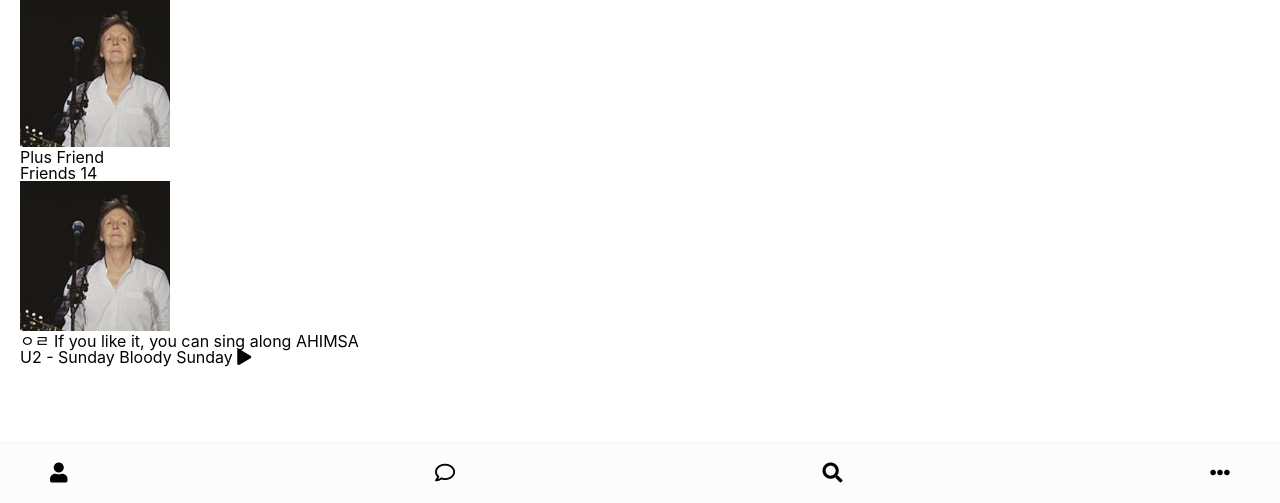
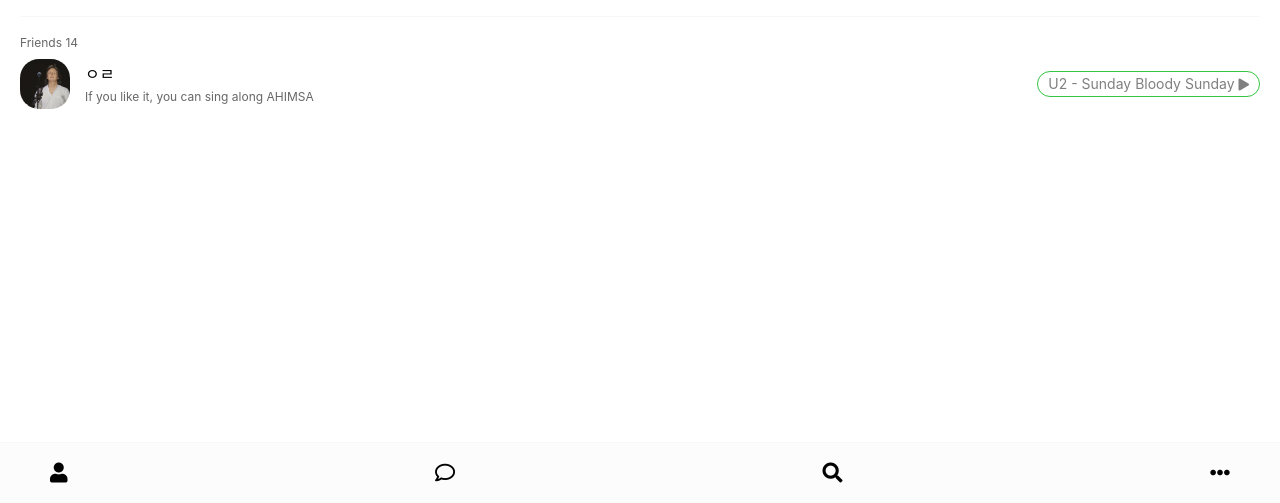
Before and after one commit to skywalker921/kakao-clone, a plain HTML site: page friends.html in a window 1280 px wide. Shown: the part 297-800 px from the top of the page. Drawn offline with Linux system fonts and the light colour scheme.

Commit message:
20200120

```diff
--- /dev/null
+++ b/CSS/friend.css
@@ -0,0 +1,68 @@
+.friend {
+  display: flex;
+  justify-content: space-between;
+  align-items: center;
+}
+
+.friend .friend__avatar {
+  width: 50px;
+  border-radius: 38%;
+}
+
+.message .message__avatar {
+  width: 50px;
+  border-radius: 38%;
+}
+
+.friend__avatar.g-avatar {
+  width: 70px;
+}
+
+.friend__avatar.m-avatar {
+  width: 60px;
+}
+
+.friend .friend__column {
+  display: flex;
+  align-items: center;
+}
+/* .클래스 붙여서 쓰면 이 클래스를 둘 다 가진 요소에 적용된다는 의미. 한 칸 띄어 쓰면 자식 요소를 의미. */
+
+.friend .friend__avatar {
+  margin-right: 15px;
+}
+
+.friend__content .friend__name {
+  display: block;
+  margin-bottom: 5px;
+}
+
+.friend__content .friend__status,
+.friend__content .friend__bottom-text,
+.friend .chat__timestamp {
+  opacity: 0.6;
+}
+
+.friend__content .friend__bottom-text {
+  font-size: 14px;
+}
+
+.friend__content .friend__status,
+.friend .chat__timestamp {
+  font-size: 12px;
+}
+
+.friend .friend__now-listening {
+  padding: 5px 10px;
+  border: 1.5px solid #35c541;
+  border-radius: 15px;
+  font-size: 14px;
+}
+
+.friend__now-listening span {
+  opacity: 0.5;
+}
+
+.friend__now-listening i {
+  font-size: 12px;
+}
--- /dev/null
+++ b/CSS/friends.css
@@ -0,0 +1,13 @@
+.friends .friends__plus {
+  padding: 20px 0;
+  border-bottom: 1px solid #f7f7f7;
+  border-top: 1px solid #f7f7f7;
+  margin: 20px 0;
+}
+
+.friends__plus .friends__title,
+.friends__list .friends__title {
+  font-size: 12px;
+  opacity: 0.6;
+  margin-bottom: 10px;
+}
--- a/CSS/nav-bar.css
+++ b/CSS/nav-bar.css
@@ -16,3 +16,22 @@
 .nav i {
   font-size: 20px;
 }
+
+.nav .nav__list-link {
+  position: relative;
+}
+
+.nav .nav__badge {
+  position: absolute;
+  top: -10px;
+  right: -7px;
+  color: white;
+  font-size: 12px;
+  background-color: #dc5d46;
+  width: 18px;
+  height: 18px;
+  display: flex;
+  justify-content: center;
+  align-items: center;
+  border-radius: 50%;
+}
--- a/CSS/styles.css
+++ b/CSS/styles.css
@@ -3,6 +3,8 @@
 @import "status-bar.css";
 @import "header.css";
 @import "nav-bar.css";
+@import "friend.css";
+@import "friends.css";
 
 * {
   box-sizing: border-box;
@@ -18,4 +20,5 @@ body {
 
 a {
   color: inherit;
+  text-decoration: none;
 }
--- a/friends.html
+++ b/friends.html
@@ -40,7 +40,7 @@
     </header>
     <main class="friends">
       <header class="friends__header">
-        <div class="friends__friend friend friend--lg">
+        <div class="friends__friend friend">
           <div class="friend__column">
             <img
               src="images/me.jpg"
@@ -60,11 +60,7 @@
         <h5 class="friends__title">Plus Friend</h5>
         <div class="friends__friend friend">
           <div class="friend__column">
-            <img
-              src="images/me.jpg"
-              alt="profile"
-              class="g-avatar friend__avatar"
-            />
+            <img src="images/me.jpg" alt="profile" class="friend__avatar" />
             <div class="friend__content">
               <span class="friend__name">Plus Friend</span>
             </div>
@@ -74,12 +70,8 @@
       <ul class="friends__list">
         <h5 class="friends__title">Friends 14</h5>
         <li class="friends__friend friend friend--lg">
-          <div class="friend_column">
-            <img
-              src="images/me.jpg"
-              alt="profile"
-              class="g-avatar friend__avatar"
-            />
+          <div class="friend__column">
+            <img src="images/me.jpg" alt="profile" class="friend__avatar" />
             <div class="friend__content">
               <span class="friend__name">ㅇㄹ</span>
               <span class="friend__status"
@@ -89,8 +81,9 @@
           </div>
           <div class="friend__column">
             <div class="friend__now-listening">
-              <span> U2 - Sunday Bloody Sunday </span>
-              <i class="fas fa-play"></i>
+              <span>
+                U2 - Sunday Bloody Sunday <i class="fas fa-play"></i
+              ></span>
             </div>
           </div>
         </li>
```
Also changed, not shown: chat.html (+2 -2 lines), find.html (+1 -5 lines), index.html (+24 -3 lines), images/bf.jpg (added), 1 other file.
